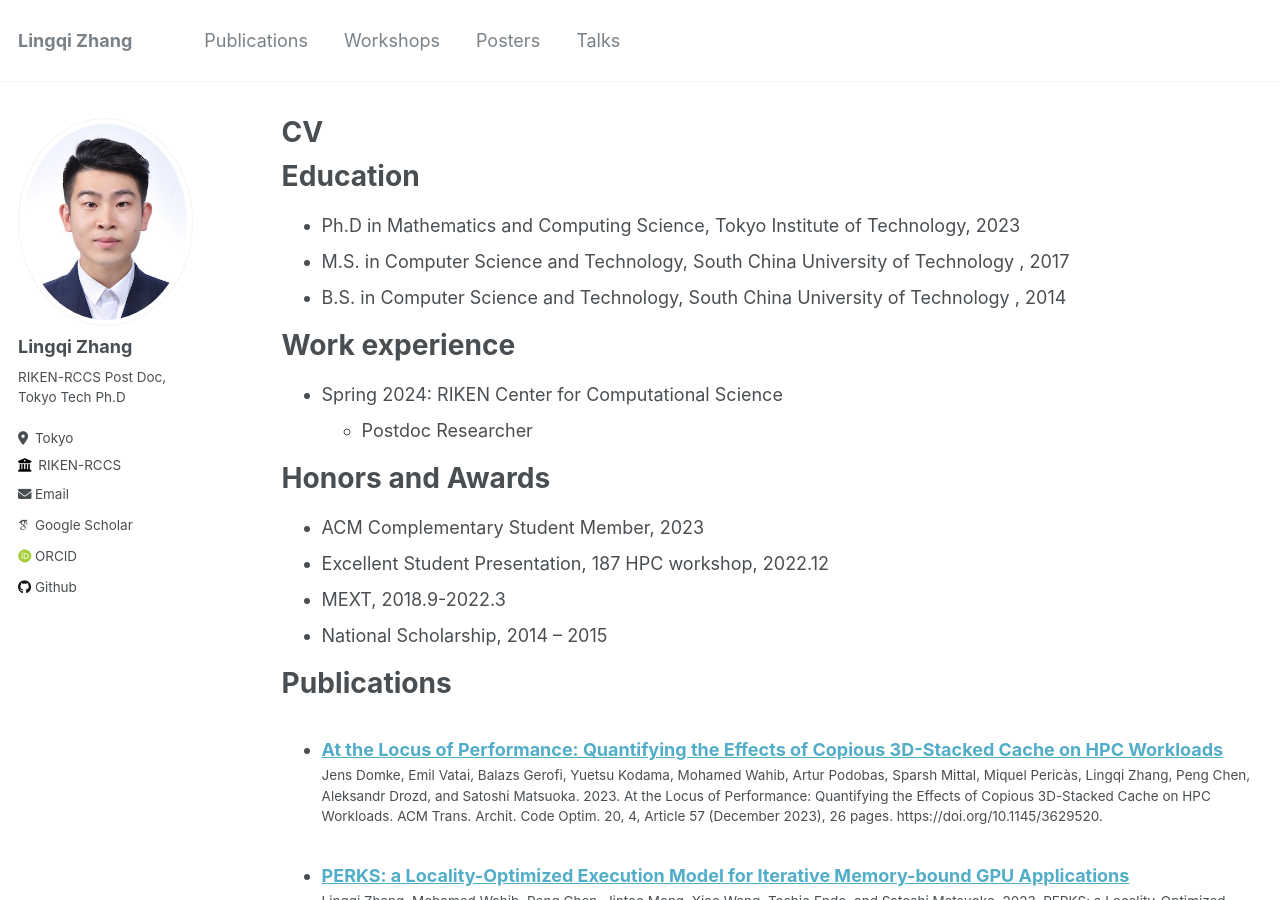
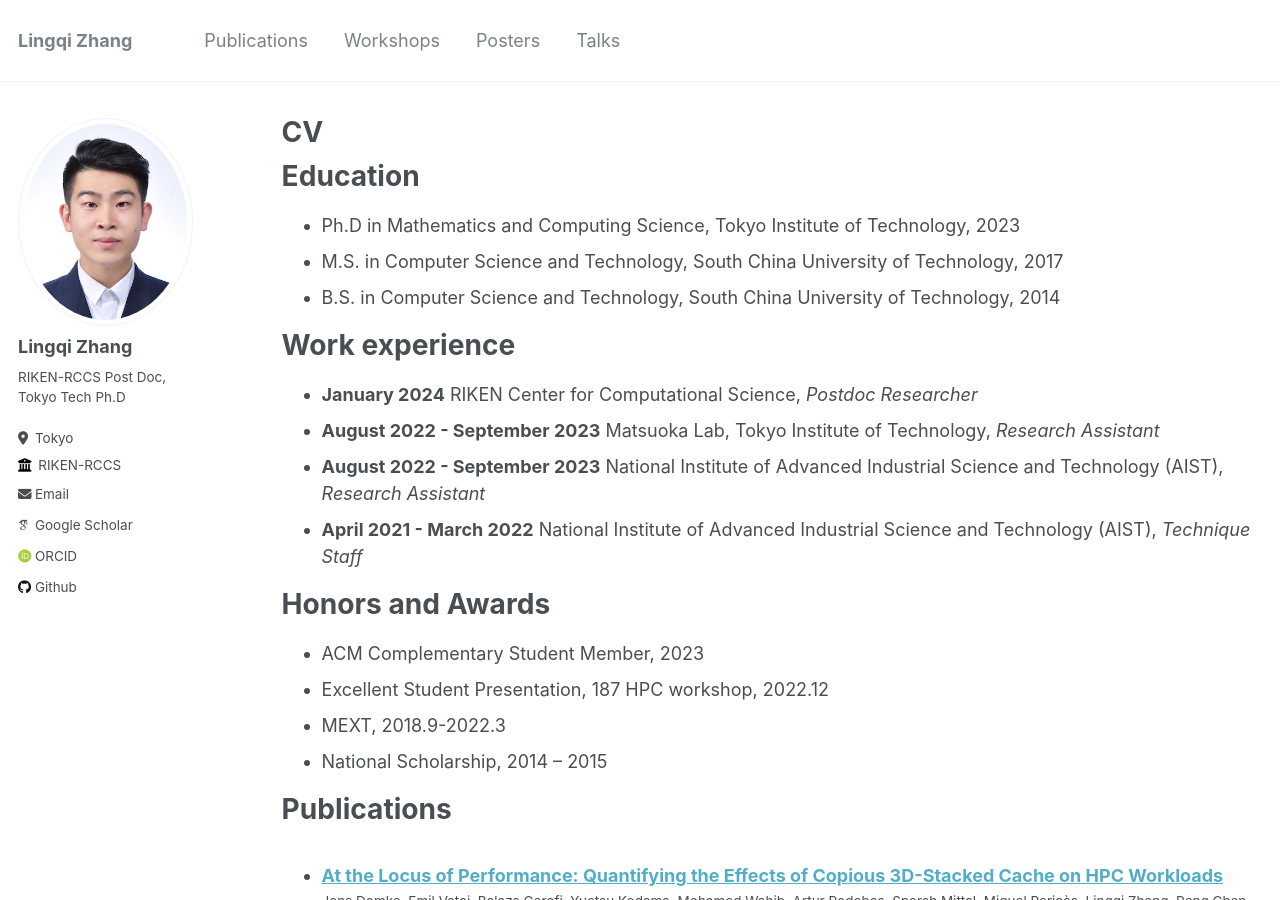
Before and after one commit to lingqizhang/lingqizhang.github.io, a Jekyll site: the page built from _pages/cv.md, in a window 1280 px wide and 900 px high. Built offline with Jekyll 4.4.1, drawn with Linux system fonts in a browser that asks for light colours; some web fonts are replaced.

Commit message:
update cv

```diff
--- a/_pages/cv.md
+++ b/_pages/cv.md
@@ -14,13 +14,15 @@ redirect_from:
 Education
 ======
 * Ph.D in Mathematics and Computing Science, Tokyo Institute of Technology, 2023
-* M.S. in Computer Science and Technology, South China University of Technology , 2017
-* B.S. in Computer Science and Technology, South China University of Technology , 2014
+* M.S. in Computer Science and Technology, South China University of Technology, 2017
+* B.S. in Computer Science and Technology, South China University of Technology, 2014
 
 Work experience
 ======
-* Spring 2024: RIKEN Center for Computational Science
-  * Postdoc Researcher
+* **January 2024** RIKEN Center for Computational Science, *Postdoc Researcher*
+* **August 2022 - September 2023** Matsuoka Lab, Tokyo Institute of Technology, *Research Assistant*
+* **August 2022 - September 2023** National Institute of Advanced Industrial Science and Technology (AIST), *Research Assistant*
+* **April 2021 - March 2022** National Institute of Advanced Industrial Science and Technology (AIST), *Technique Staff*
 
 Honors and Awards
 ======
```
